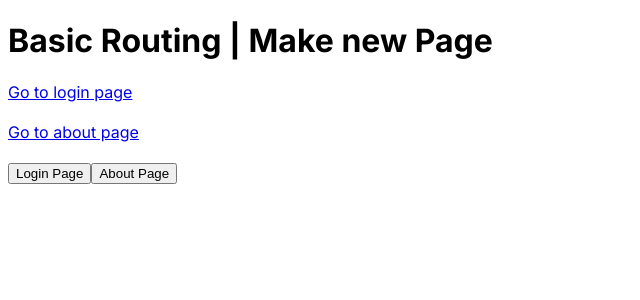
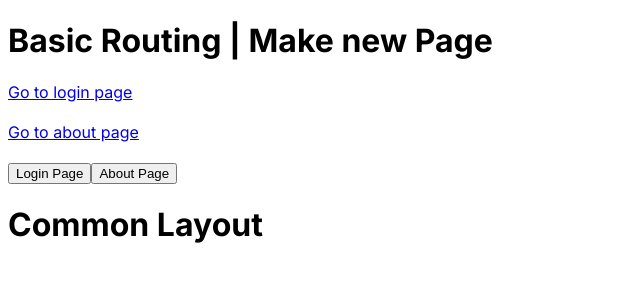
Before and after one commit to AnandShirbhaiyye/nextjs-learn, a Next.js app: page / in a window 1280 px wide. Shown: the top 300 px of the page, without its empty margins (0-640 px from the left). Built offline with nearby package versions, Linux system fonts and the light colour scheme.

Commit message:
added layout

```diff
--- a/src/app/layout.js
+++ b/src/app/layout.js
@@ -11,7 +11,9 @@ export const metadata = {
 export default function RootLayout({ children }) {
   return (
     <html lang="en">
-      <body className={inter.className}>{children}</body>
+      <body className={inter.className}>{children}
+      <h1>Common Layout</h1></body>
+
     </html>
   )
 }
```
